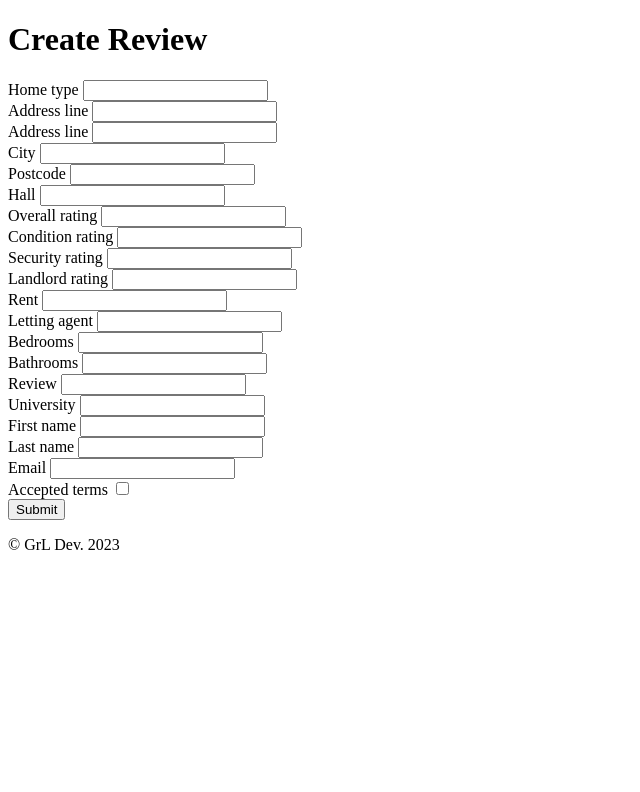
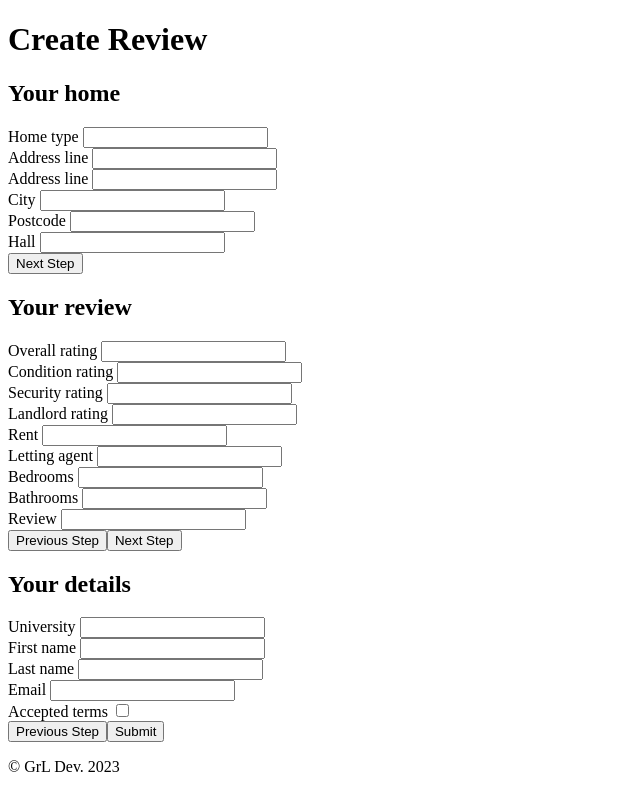
Before and after one commit to GrLdev/Rate-My-Student-Home, a Flask app: template app/templates/create.html in a window 1280 px wide. Shown: the part 70-862 px from the top of the page, without its empty margins (0-640 px from the left). Before the commit the page ends 620 px from the top, so only its background shows below. Run offline with Flask 3, Linux system fonts and the light colour scheme; the template is opened without the code that fills it, so the values that code supplies are empty, except form fields; tables that the repository leaves empty hold one stand-in row (values such as "Sample post"); form fields are guessed from the names that the template uses; parts of the project's set-up code (start-up, migrations or seed data) failed here and were passed over.

Commit message:
split review steps into seperate sections, now only the current section is displayed with the ability to switch by clicking next or previous buttons, migrated create page js into seperate file

```diff
--- /dev/null
+++ b/app/static/js/createpage.js
@@ -0,0 +1,127 @@
+document.addEventListener('DOMContentLoaded', function() {
+    var form = document.querySelector('form');
+
+    var homeTypeRadios = document.querySelectorAll('input[name="home_type"]');
+    var homeTypeField = document.querySelector('input[name="home_type"]:checked');
+
+    var hallField = document.getElementById('hallField');
+    var addressFields = document.getElementById('addressFields');
+    var additionalFields = document.getElementById('additionalFields');
+
+    var location_step_button = document.getElementById('location_step_button');
+    var review_step_button = document.getElementById('review_step_button');
+    var review_step_back_button = document.getElementById('review_step_back_button');
+    var submit = document.getElementById('submit');
+    var details_step_back_button = document.getElementById('details_step_back_button');
+
+    var location_step = document.getElementById('location_step');
+    var review_step = document.getElementById('review_step');
+    var details_step = document.getElementById('details_step');
+
+
+
+    function div_validity_check(formId, buttonId) {
+      var form = document.getElementById(formId);
+      var button = document.getElementById(buttonId);
+      var fields = form.querySelectorAll('input, select, textarea');
+
+      for (var i = 0; i < fields.length; i++) {
+        if (!fields[i].checkValidity()) {
+          button.disabled = true;
+          return;
+        }
+      }
+      button.disabled = false;
+    }
+
+    function toggleFields() {
+      var rent = document.getElementById('rent');
+      var address_line_1 = document.getElementById('address_line_1');
+      var city = document.getElementById('city');
+      var postcode = document.getElementById('postcode');
+
+      if (homeTypeField.value === 'house') {
+        addressFields.style.display = 'block';
+        hallField.style.display = 'none';
+        additionalFields.style.display = 'block';
+        rent.required = true;
+        address_line_1.required = true;
+        city.required = true;
+        postcode.required = true;
+      } else {
+        addressFields.style.display = 'none';
+        hallField.style.display = 'block';
+        additionalFields.style.display = 'none';
+        rent.required = false;
+        address_line_1.required = false;
+        city.required = false;
+        postcode.required = false;
+      }
+    }
+
+    function location(){
+      location_step.style.display = 'block';
+      review_step.style.display = 'none';
+      details_step.style.display = 'none';
+    }
+
+    function review(){
+      location_step.style.display = 'none';
+      review_step.style.display = 'block';
+      details_step.style.display = 'none';
+    }
+
+    function details(){
+      location_step.style.display = 'none';
+      review_step.style.display = 'none';
+      details_step.style.display = 'block';
+    }
+
+
+
+    location_step.addEventListener('input', function() {
+      div_validity_check('location_step', 'location_step_button');
+    });
+
+    location_step_button.addEventListener('click', function() {
+      review();
+      div_validity_check('review_step', 'review_step_button');
+    });
+
+    review_step.addEventListener('input', function() {
+      div_validity_check('review_step', 'review_step_button');
+    });
+
+    review_step_button.addEventListener('click', function() {
+      details();
+      div_validity_check('details_step', 'submit');
+    });
+
+    review_step_back_button.addEventListener('click', function() {
+      location();
+      div_validity_check('location_step', 'location_step_button');
+    });
+
+    details_step.addEventListener('input', function() {
+      div_validity_check('details_step', 'submit');
+    });
+
+    details_step_back_button.addEventListener('click', function() {
+      review();
+      div_validity_check('review_step', 'review_step_button');
+    });
+
+
+
+    for (var i = 0; i < homeTypeRadios.length; i++) {
+      homeTypeRadios[i].addEventListener('change', function() {
+        homeTypeField = document.querySelector('input[name="home_type"]:checked');
+        toggleFields();
+        div_validity_check('location_step', 'location_step_button');
+      });
+    }
+
+    toggleFields();
+    location();
+    div_validity_check('location_step', 'location_step_button');
+  });
--- a/app/templates/create.html
+++ b/app/templates/create.html
@@ -4,6 +4,9 @@
 
   <form method="post" action="">
       {{ form.csrf_token }}
+
+      <div id="location_step">
+        <h2>Your home</h2>
         {{ form.home_type.label }} {{ form.home_type }}<br>
 
         <div id="addressFields">
@@ -17,6 +20,11 @@
           {{ form.hall.label }} {{ form.hall }}<br>
         </div>
 
+        <button type="button" id="location_step_button">Next Step</button><br>
+      </div>
+
+      <div id="review_step">
+        <h2>Your review</h2>
         {{ form.overall_rating.label }} {{ form.overall_rating }}<br>
         {{ form.condition_rating.label }} {{ form.condition_rating }}<br>
         {{ form.security_rating.label }} {{ form.security_rating }}<br>
@@ -30,52 +38,20 @@
         </div>
         {{ form.review.label }} {{ form.review }}<br>
 
+        <button type="button" id="review_step_back_button">Previous Step</button><button type="button" id="review_step_button">Next Step</button><br>
+      </div>
+
+      <div id="details_step">
+        <h2>Your details</h2>
         {{ form.university.label }} {{ form.university }}<br>
         {{ form.first_name.label }} {{ form.first_name }}<br>
         {{ form.last_name.label }} {{ form.last_name }}<br>
         {{ form.email.label }} {{ form.email }}<br>
         {{ form.accepted_terms.label }} {{ form.accepted_terms }}<br>
-      {{ form.submit() }}
+        <button type="button" id="details_step_back_button">Previous Step</button>{{ form.submit() }}
+      </div>
   </form>
 
-  <script>
-    document.addEventListener('DOMContentLoaded', function() {
-      var homeTypeField = document.querySelector('input[name="home_type"]:checked');
-      var hallField = document.getElementById('hallField');
-      var addressFields = document.getElementById('addressFields');
-      var additionalFields = document.getElementById('additionalFields');
+  <script src="{{ url_for('static', filename='js/createpage.js') }}"></script>
 
-      function toggleFields() {
-        if (homeTypeField.value === 'house') {
-          addressFields.style.display = 'block';
-          hallField.style.display = 'none';
-          additionalFields.style.display = 'block';
-          document.getElementById('rent').required = true;
-          document.getElementById('address_line_1').required = true;
-          document.getElementById('city').required = true;
-          document.getElementById('postcode').required = true;
-        } else {
-          addressFields.style.display = 'none';
-          hallField.style.display = 'block';
-          additionalFields.style.display = 'none';
-          document.getElementById('rent').required = false;
-          document.getElementById('address_line_1').required = false;
-          document.getElementById('city').required = false;
-          document.getElementById('postcode').required = false;
-        }
-      }
-
-      var homeTypeRadios = document.querySelectorAll('input[name="home_type"]');
-      for (var i = 0; i < homeTypeRadios.length; i++) {
-        homeTypeRadios[i].addEventListener('change', function() {
-          homeTypeField = document.querySelector('input[name="home_type"]:checked');
-          toggleFields();
-        });
-      }
-
-      toggleFields(); // Initially toggle the fields based on the selected value
-    });
-  </script>
-
-{#    TODO: Add view creation page#}
 {% endblock content %}
--- a/app/templates/search.html
+++ b/app/templates/search.html
@@ -36,7 +36,6 @@
     {% endif %}
 
     <script src="{{ url_for('static', filename='js/autocomplete.js') }}"></script>
-
     <script src="{{ url_for('static', filename='js/sortby.js') }}"></script>
 
 {% endblock content %}
```
Lines whose indentation alone changed are shown as unchanged.
